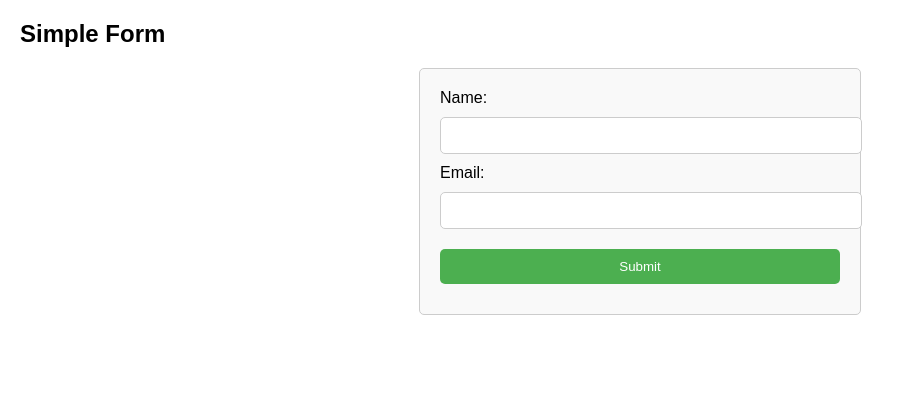
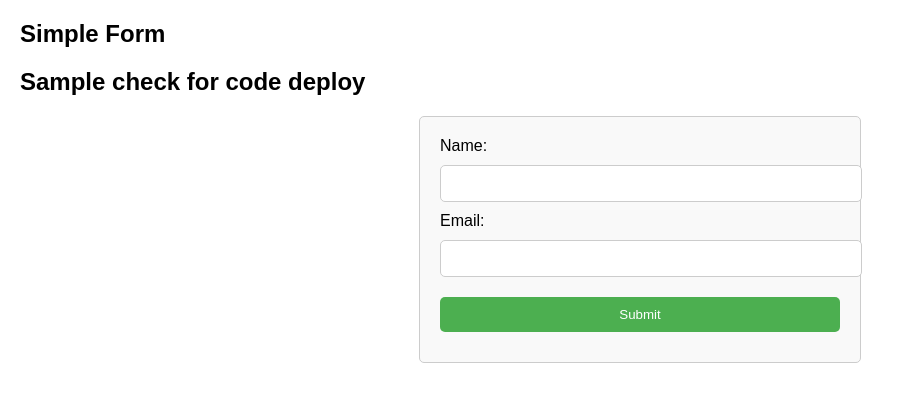
Before and after one commit to Prabhuccp/codedeploycheck, a plain HTML site: page index.html in a window 1280 px wide. Shown: the whole page, without its empty margins (0-904 px from the left). Drawn offline with Linux system fonts and the light colour scheme.

Commit message:
Update index.html

```diff
--- a/index.html
+++ b/index.html
@@ -36,6 +36,7 @@
 <body>
 
 <h2>Simple Form</h2>
+<h2>Sample check for code deploy</h2>
 <form action="process.php" method="POST">
     <label for="name">Name:</label>
     <input type="text" id="name" name="name" required>
```
